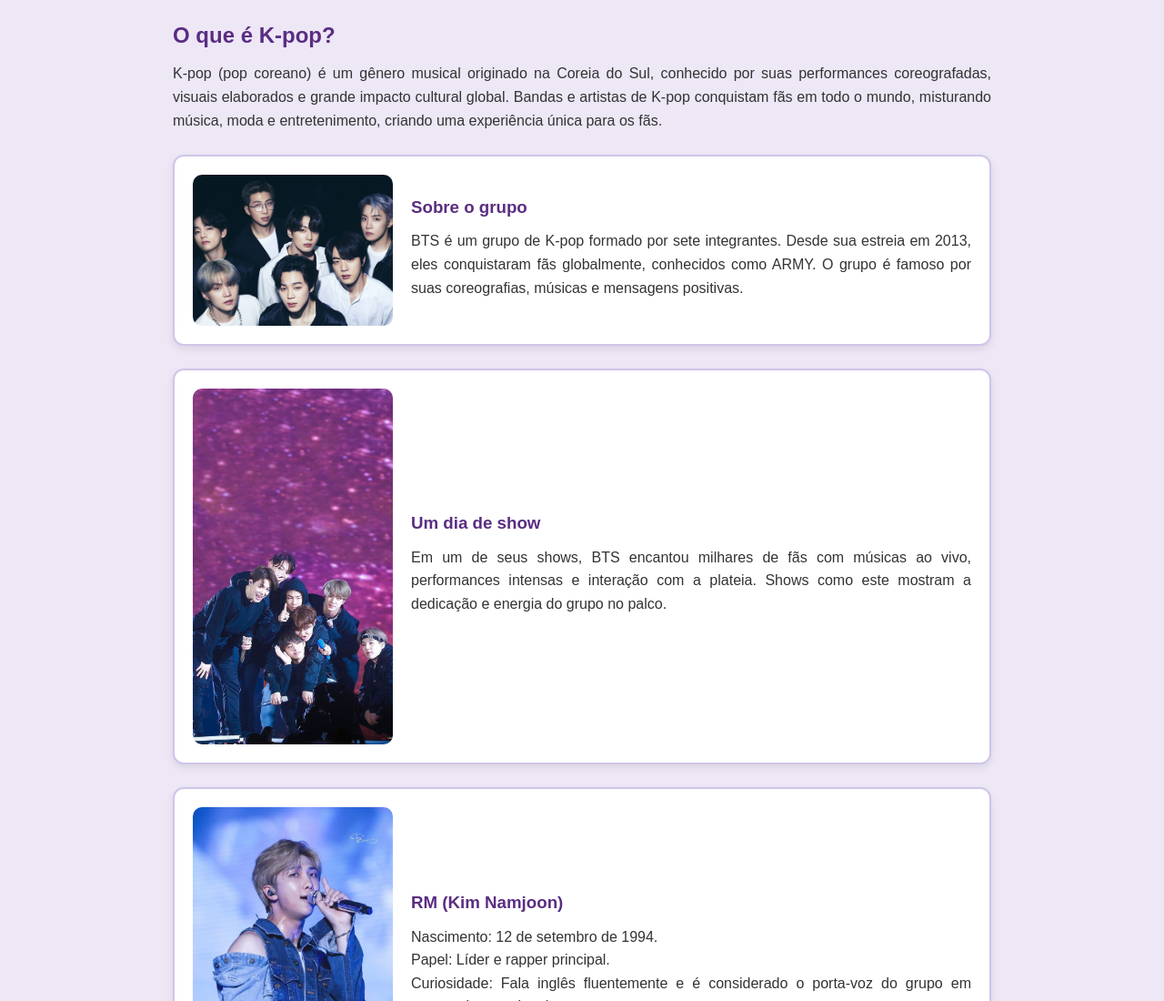
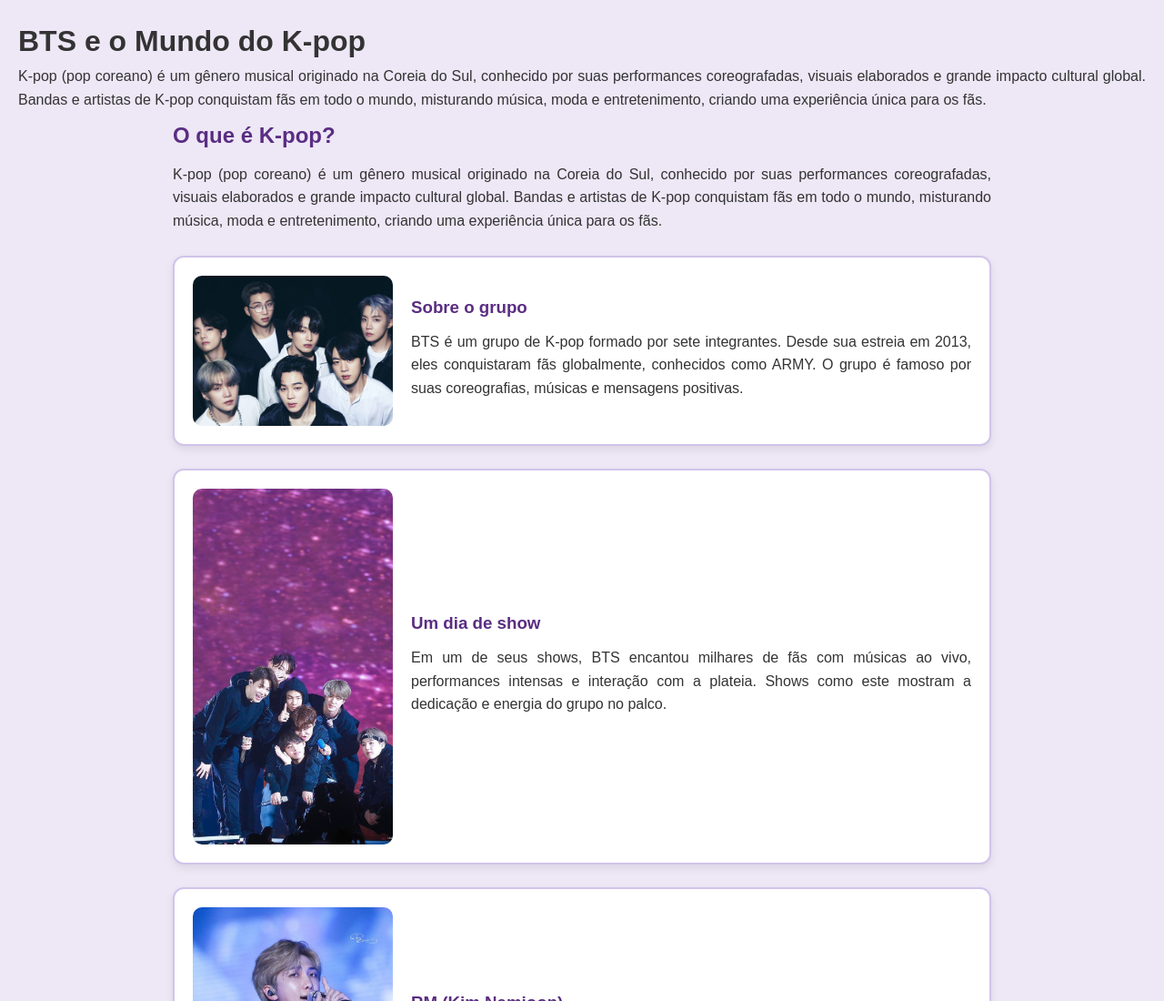
Before and after one commit to kaylanylua/meu-site-kpop-Public-., a plain HTML site: page index.html in a window 1280 px wide. Shown: the top 1100 px of the page at 91% size. Drawn offline with Linux system fonts and the light colour scheme.

Commit message:
Update index.html

```diff
--- a/index.html
+++ b/index.html
@@ -7,7 +7,18 @@
   <link rel="stylesheet" href="styles.css">
 </head>
 <body>
+  <header>
+    <h1>BTS e o Mundo do K-pop</h1>
+    <p>
+      K-pop (pop coreano) é um gênero musical originado na Coreia do Sul, conhecido
+      por suas performances coreografadas, visuais elaborados e grande impacto cultural
+      global. Bandas e artistas de K-pop conquistam fãs em todo o mundo, misturando
+      música, moda e entretenimento, criando uma experiência única para os fãs.
+    </p>
+  </header>
+
   <div id="conteudo"></div>
+
   <script src="script.js"></script>
 </body>
 </html>
```
